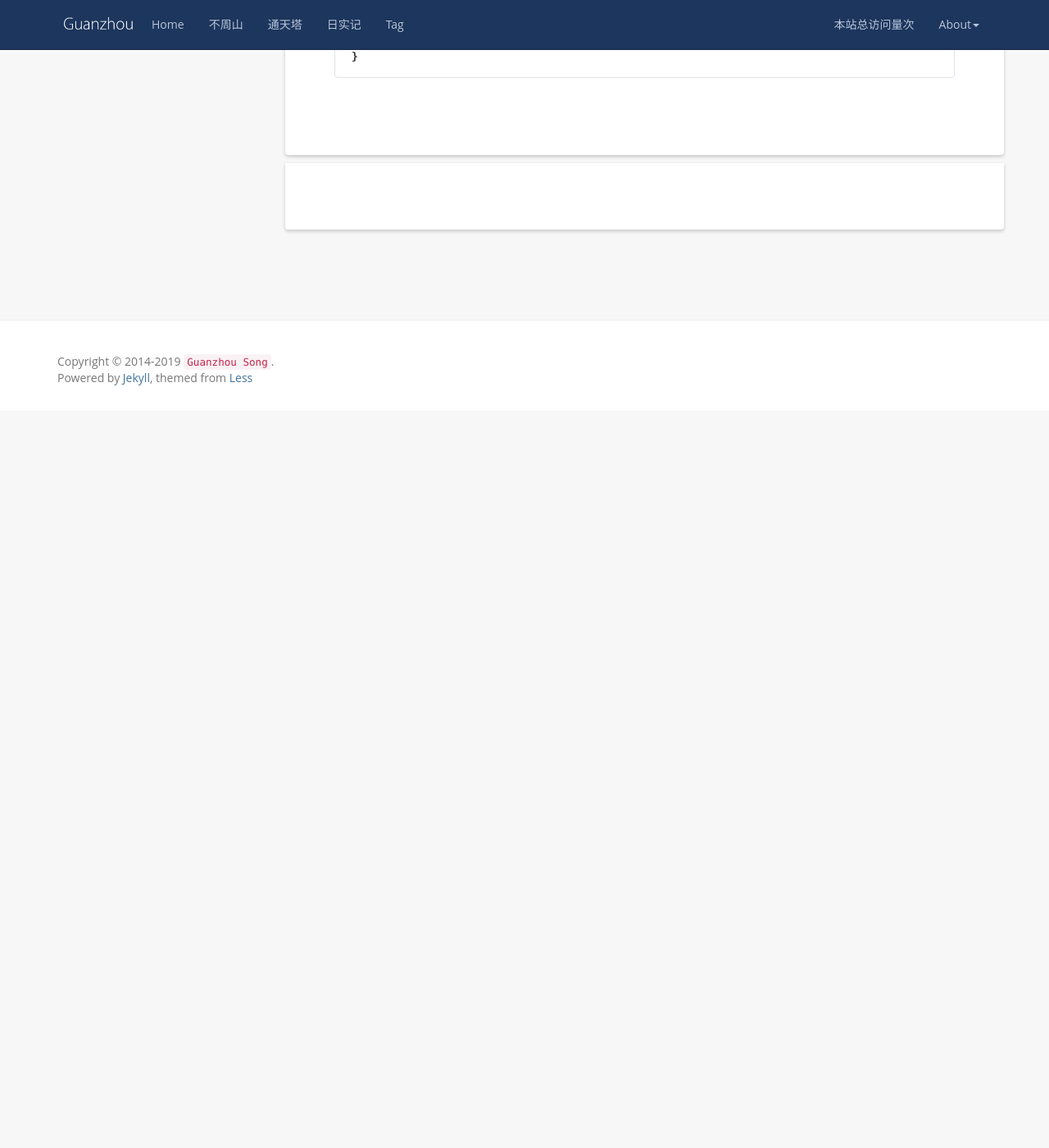
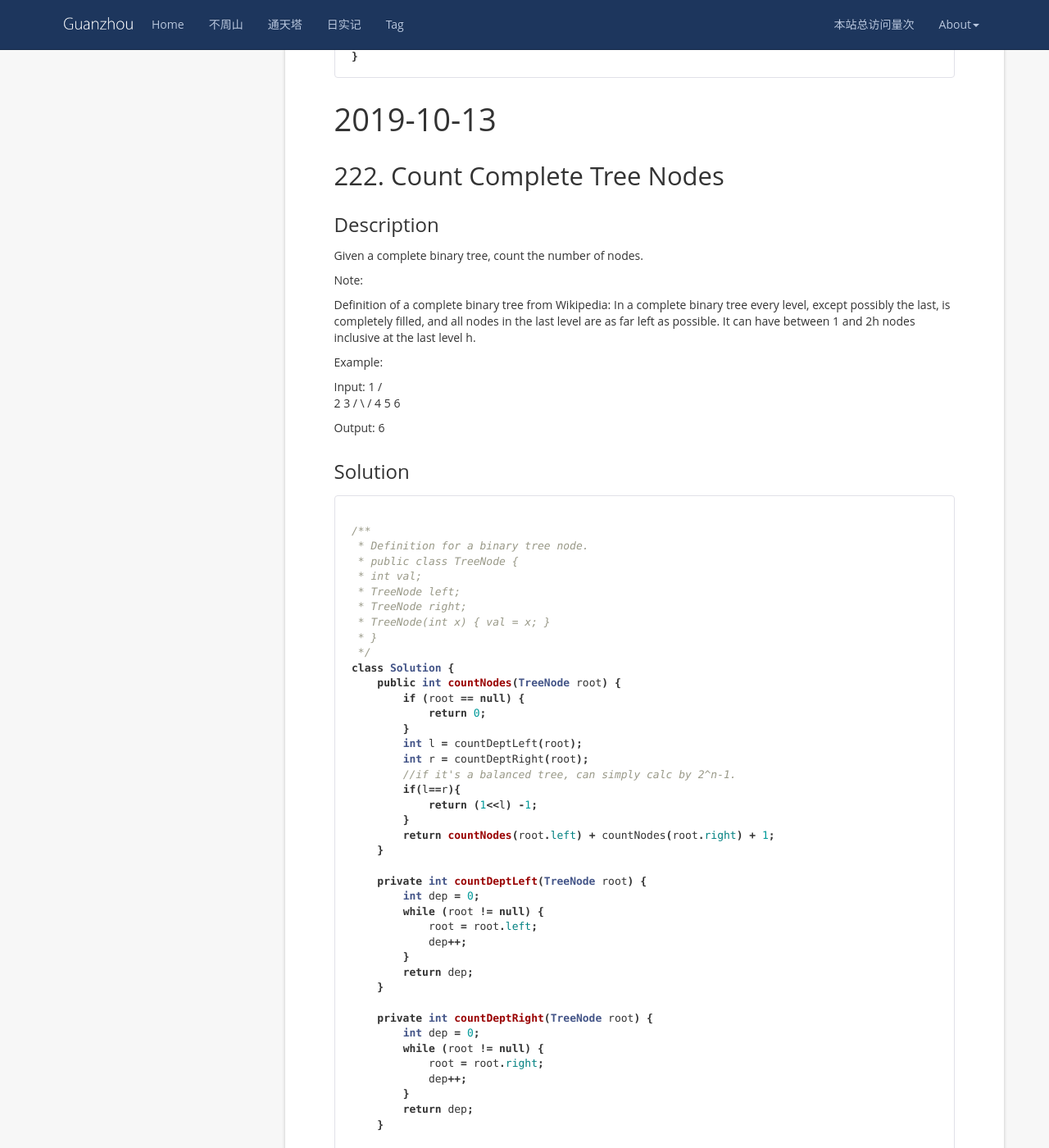
Before and after one commit to wangsimin04/GuanzhouSong.github.io, a Jekyll site: the page built from _posts/2019-10-01-LeetCode.md, in a window 1280 px wide and 1400 px high, scrolled down 9877 px. Shown: the whole window at 82% size. Built offline with Jekyll 4.4.1, drawn with Linux system fonts in a browser that asks for light colours; nearby versions of some CDN libraries; comment, search, counter and statistics services are not loaded; before the commit the page ends 10378 px from its top, so only the background shows below that.

Commit message:
Update 2019-10-01-LeetCode.md

````diff
--- a/_posts/2019-10-01-LeetCode.md
+++ b/_posts/2019-10-01-LeetCode.md
@@ -475,3 +475,72 @@ class Solution {
 
 }
 ```
+
+# 2019-10-13
+## 222. Count Complete Tree Nodes
+### Description
+Given a complete binary tree, count the number of nodes.
+
+Note:
+
+Definition of a complete binary tree from Wikipedia:
+In a complete binary tree every level, except possibly the last, is completely filled, and all nodes in the last level are as far left as possible. It can have between 1 and 2h nodes inclusive at the last level h.
+
+Example:
+
+Input:
+    1
+   / \
+  2   3
+ / \  /
+4  5 6
+
+Output: 6
+
+### Solution
+```java
+
+/**
+ * Definition for a binary tree node.
+ * public class TreeNode {
+ * int val;
+ * TreeNode left;
+ * TreeNode right;
+ * TreeNode(int x) { val = x; }
+ * }
+ */
+class Solution {
+    public int countNodes(TreeNode root) {
+        if (root == null) {
+            return 0;
+        }
+        int l = countDeptLeft(root);
+        int r = countDeptRight(root);
+        //if it's a balanced tree, can simply calc by 2^n-1.
+        if(l==r){
+            return (1<<l) -1;
+        }
+        return countNodes(root.left) + countNodes(root.right) + 1;
+    }
+
+    private int countDeptLeft(TreeNode root) {
+        int dep = 0;
+        while (root != null) {
+            root = root.left;
+            dep++;
+        }
+        return dep;
+    }
+
+    private int countDeptRight(TreeNode root) {
+        int dep = 0;
+        while (root != null) {
+            root = root.right;
+            dep++;
+        }
+        return dep;
+    }
+
+}
+
+```
````
